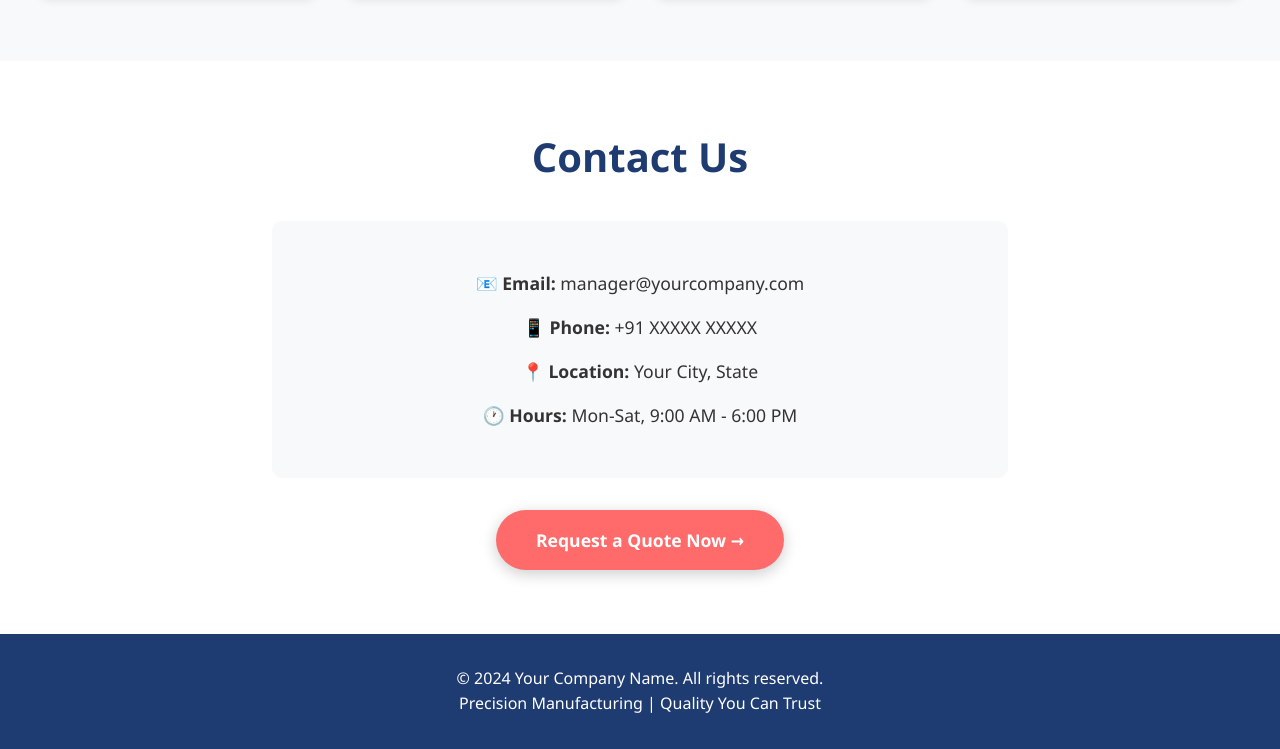
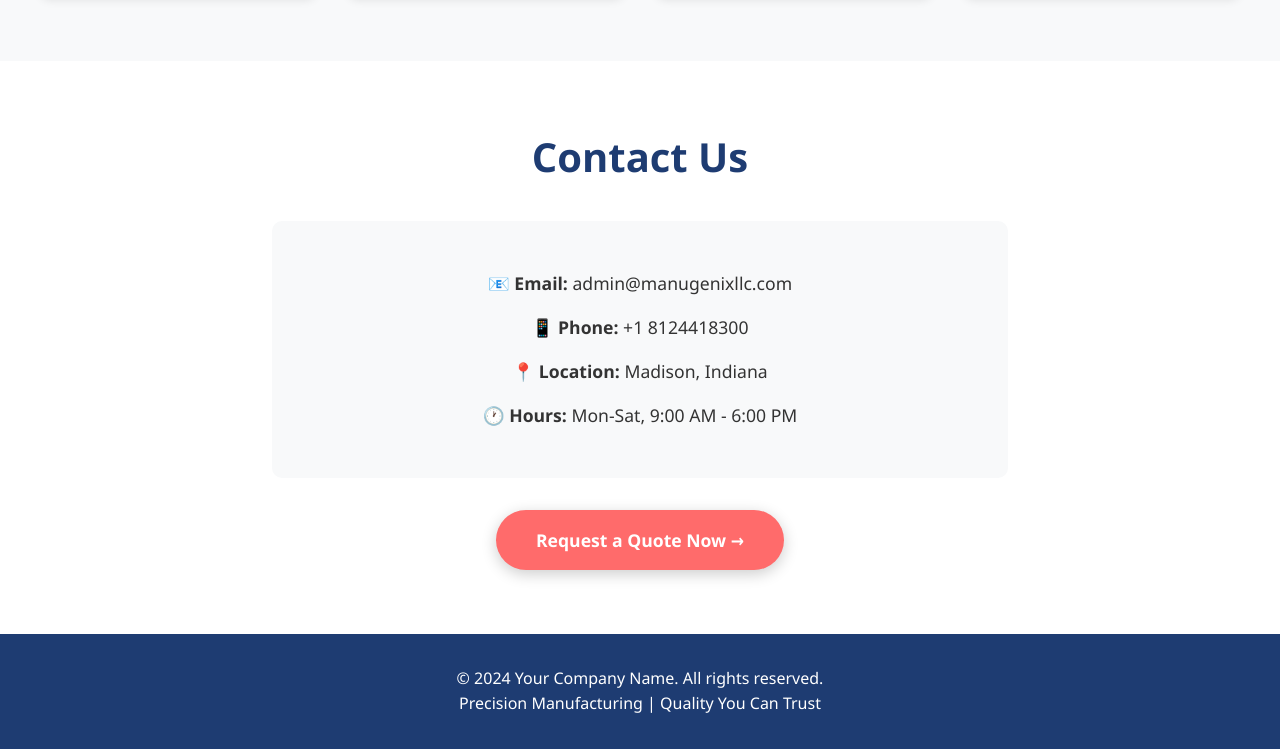
Before and after one commit to nikhil7gp/RFQ-Management-System, a plain HTML site: page index.html in a window 1280 px wide. Shown: the part 1492-2241 px from the top of the page. Drawn offline with Linux system fonts and the light colour scheme.

Commit message:
Update index.html

```diff
--- a/index.html
+++ b/index.html
@@ -3,7 +3,7 @@
 <head>
     <meta charset="UTF-8">
     <meta name="viewport" content="width=device-width, initial-scale=1.0">
-    <title>Your Company - Sheet Metal & CNC Services</title>
+    <title>ManuGenix LLC</title>
     <style>
         * {
             margin: 0;
@@ -252,7 +252,7 @@
 <body>
     <header>
         <nav>
-            <div class="logo">YOUR COMPANY NAME</div>
+            <div class="logo">ManuGenix LLC</div>
             <ul>
                 <li><a href="#home">Home</a></li>
                 <li><a href="#services">Services</a></li>
@@ -337,9 +337,9 @@
     <section class="contact" id="contact">
         <h2>Contact Us</h2>
         <div class="contact-info">
-            <p><strong>📧 Email:</strong> manager@yourcompany.com</p>
-            <p><strong>📱 Phone:</strong> +91 XXXXX XXXXX</p>
-            <p><strong>📍 Location:</strong> Your City, State</p>
+            <p><strong>📧 Email:</strong> admin@manugenixllc.com</p>
+            <p><strong>📱 Phone:</strong> +1 8124418300</p>
+            <p><strong>📍 Location:</strong> Madison, Indiana</p>
             <p><strong>🕐 Hours:</strong> Mon-Sat, 9:00 AM - 6:00 PM</p>
         </div>
         <a href="https://forms.gle/NhdJhNM2Y68ctsVC9" class="cta-button" target="_blank">Request a Quote Now →</a>
@@ -366,4 +366,5 @@
         });
     </script>
 </body>
+
 </html>
```
